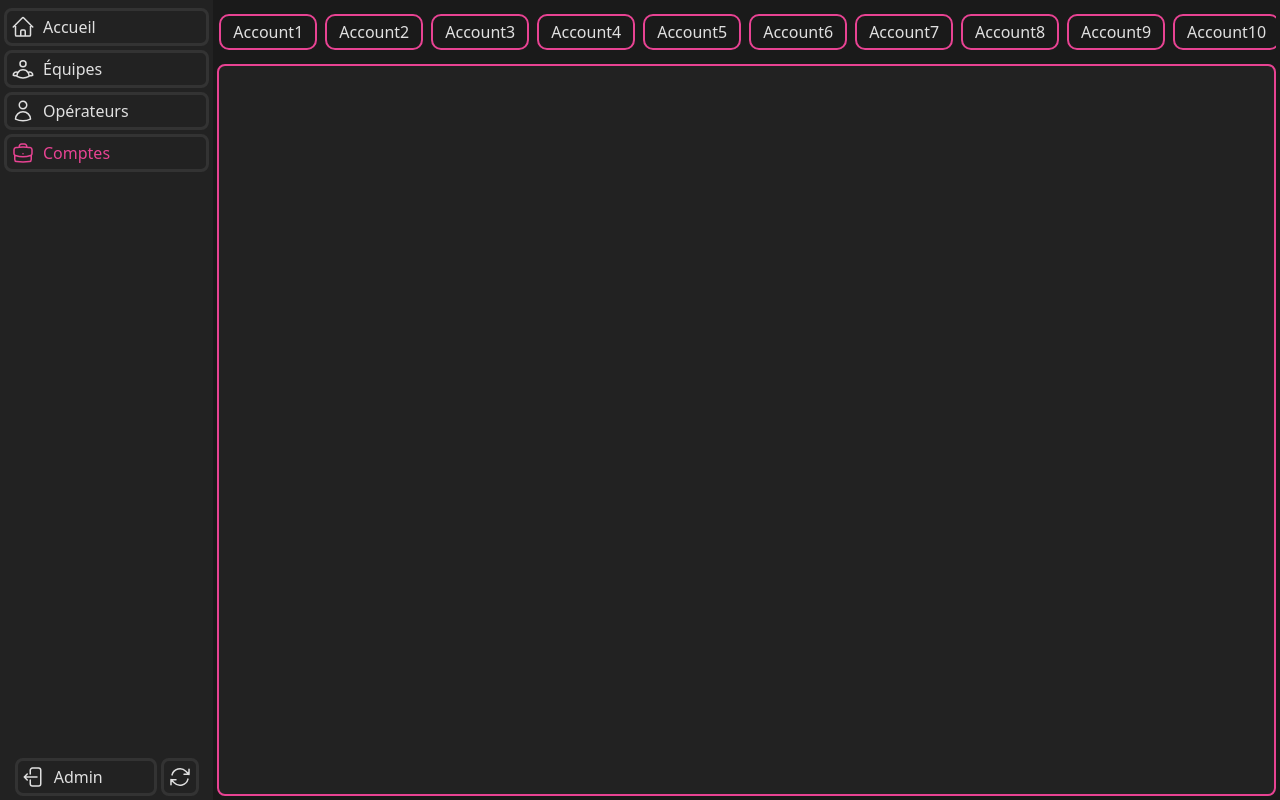
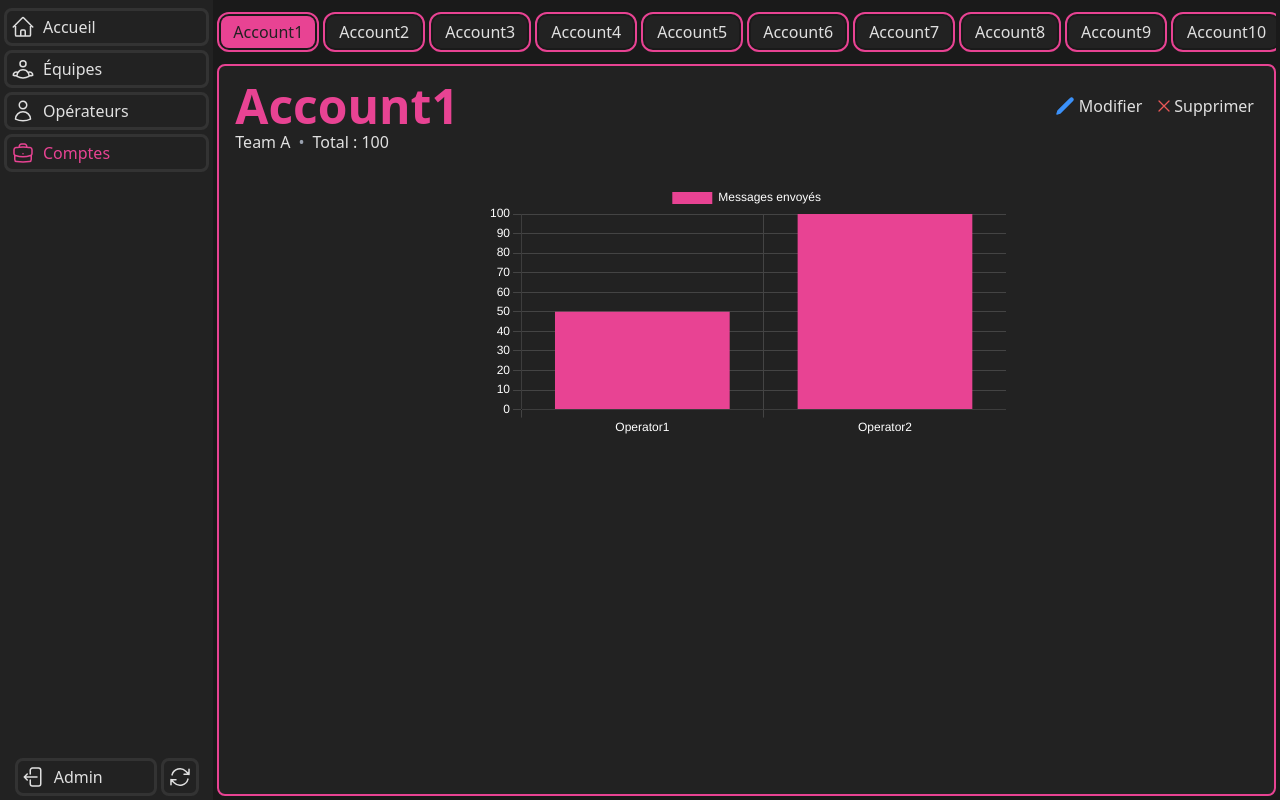
Before and after one commit to wallcreation/OPS-Front, a Vue app: page /admin/accounts in a window 1280 px wide. Built offline with nearby package versions, Linux system fonts and the light colour scheme.

Commit message:
feat: add AccountChart component and integrate with AccountInfo for visualizing account statistics

```diff
--- a/package.json
+++ b/package.json
@@ -12,9 +12,11 @@
   "dependencies": {
     "@tailwindcss/vite": "^4.1.8",
     "axios": "^1.9.0",
+    "chart.js": "^4.5.0",
     "tailwindcss": "^4.1.8",
     "vue": "^3.5.13",
     "vue-cal": "^4.10.2",
+    "vue-chartjs": "^5.3.2",
     "vue-router": "^4.5.0"
   },
   "devDependencies": {
--- /dev/null
+++ b/src/components/AccountChart.vue
@@ -0,0 +1,64 @@
+<script setup>
+import { Bar } from 'vue-chartjs'
+import {
+  Chart as ChartJS,
+  Title,
+  Tooltip,
+  Legend,
+  BarElement,
+  CategoryScale,
+  LinearScale,
+} from 'chart.js'
+
+ChartJS.register(Title, Tooltip, Legend, BarElement, CategoryScale, LinearScale)
+
+const props = defineProps({
+  account: {
+    type: Object,
+    required: true,
+  },
+})
+
+// Extraire les données
+const operatorNames = props.account.stats.op.map(op => op.name)
+const operatorAmounts = props.account.stats.op.map(op => op.amount)
+
+const chartData = {
+  labels: operatorNames,
+  datasets: [
+    {
+      label: 'Messages envoyés',
+      backgroundColor: '#E84393',
+      data: operatorAmounts,
+    },
+  ],
+}
+
+const chartOptions = {
+  responsive: true,
+  maintainAspectRatio: false,
+  plugins: {
+    legend: {
+      labels: {
+        color: '#fff',
+      },
+    },
+  },
+  scales: {
+    x: {
+      ticks: { color: '#fff' },
+      grid: { color: '#444' },
+    },
+    y: {
+      ticks: { color: '#fff' },
+      grid: { color: '#444' },
+    },
+  },
+}
+</script>
+
+<template>
+  <div class="h-64 w-1/2 mx-auto mt-5">
+    <Bar :data="chartData" :options="chartOptions" />
+  </div>
+</template>
--- a/src/components/AccountInfo.vue
+++ b/src/components/AccountInfo.vue
@@ -0,0 +1,58 @@
+<script setup>
+import AccountChart from '@/components/AccountChart.vue'
+const props = defineProps({
+  account: {
+    type: Object,
+    required: true,
+  },
+})
+</script>
+<template>
+  <div class="p-2">
+    <div class="flex items-center justify-between">
+      <h1 class="text-5xl font-bold text-[#E84393]">{{ account.name }}</h1>
+      <div class="flex gap-1">
+        <button
+          class="flex items-center justify-center p-1 hover:border-b-2 hover:border-[#3B91F9]"
+        >
+          <svg
+            xmlns="http://www.w3.org/2000/svg"
+            fill="none"
+            viewBox="0 0 24 24"
+            stroke-width="1.5"
+            stroke="currentColor"
+            class="size-5 text-[#3B91F9] fill-current mx-auto"
+          >
+            <path
+              stroke-linecap="round"
+              stroke-linejoin="round"
+              d="m16.862 4.487 1.687-1.688a1.875 1.875 0 1 1 2.652 2.652L6.832 19.82a4.5 4.5 0 0 1-1.897 1.13l-2.685.8.8-2.685a4.5 4.5 0 0 1 1.13-1.897L16.863 4.487Zm0 0L19.5 7.125"
+            />
+          </svg>
+          <span class="md:inline hidden ms-1">Modifier</span>
+        </button>
+        <button
+          class="flex items-center justify-center p-1 hover:border-b-2 hover:border-[#EB5757]"
+        >
+          <svg
+            xmlns="http://www.w3.org/2000/svg"
+            fill="none"
+            viewBox="0 0 24 24"
+            stroke-width="1.5"
+            stroke="currentColor"
+            class="size-5 text-[#EB5757] fill-current mx-auto"
+          >
+            <path stroke-linecap="round" stroke-linejoin="round" d="M6 18 18 6M6 6l12 12" />
+          </svg>
+          <span class="md:inline hidden">Supprimer</span>
+        </button>
+      </div>
+    </div>
+    <p class="inline">{{ account.team }}</p>
+    <p class="inline"><span class="mx-2 text-gray-400">•</span></p>
+    <p class="inline">Total : {{ account.stats.total }}</p>
+  </div>
+  <div>
+    <AccountChart :account="account" />
+  </div>
+</template>
--- a/src/views/AdminAccountView.vue
+++ b/src/views/AdminAccountView.vue
@@ -1,6 +1,7 @@
 <script setup>
+import AccountInfo from '@/components/AccountInfo.vue'
 import { ref } from 'vue'
-// account = { id, name, team, stats: {total: int, op:[{name, amount}, {name, amount}]} }
+// account = { id, name, team, stats: {total: int, op:[{id, name, amount}, {name, amount}]} }
 const accounts = ref([
   {
     id: 1,
@@ -9,8 +10,8 @@ const accounts = ref([
     stats: {
       total: 100,
       op: [
-        { name: 'Operator1', amount: 50 },
-        { name: 'Operator2', amount: 50 },
+        { id: 1, name: 'Operator1', amount: 50 },
+        { id: 2, name: 'Operator2', amount: 100 },
       ],
     },
   },
@@ -21,8 +22,8 @@ const accounts = ref([
     stats: {
       total: 200,
       op: [
-        { name: 'Operator3', amount: 100 },
-        { name: 'Operator4', amount: 100 },
+        { id: 1, name: 'Operator3', amount: 100 },
+        { id: 2, name: 'Operator4', amount: 100 },
       ],
     },
   },
@@ -33,8 +34,8 @@ const accounts = ref([
     stats: {
       total: 150,
       op: [
-        { name: 'Operator5', amount: 75 },
-        { name: 'Operator6', amount: 75 },
+        { id: 1, name: 'Operator5', amount: 75 },
+        { id: 2, name: 'Operator6', amount: 75 },
       ],
     },
   },
@@ -45,8 +46,8 @@ const accounts = ref([
     stats: {
       total: 250,
       op: [
-        { name: 'Operator7', amount: 125 },
-        { name: 'Operator8', amount: 125 },
+        { id: 1, name: 'Operator7', amount: 125 },
+        { id: 2, name: 'Operator8', amount: 125 },
       ],
     },
   },
@@ -57,8 +58,8 @@ const accounts = ref([
     stats: {
       total: 300,
       op: [
-        { name: 'Operator9', amount: 150 },
-        { name: 'Operator10', amount: 150 },
+        { id: 1, name: 'Operator9', amount: 150 },
+        { id: 2, name: 'Operator10', amount: 150 },
       ],
     },
   },
@@ -69,8 +70,8 @@ const accounts = ref([
     stats: {
       total: 350,
       op: [
-        { name: 'Operator11', amount: 175 },
-        { name: 'Operator12', amount: 175 },
+        { id: 1, name: 'Operator11', amount: 175 },
+        { id: 2, name: 'Operator12', amount: 175 },
       ],
     },
   },
@@ -81,8 +82,8 @@ const accounts = ref([
     stats: {
       total: 400,
       op: [
-        { name: 'Operator13', amount: 200 },
-        { name: 'Operator14', amount: 200 },
+        { id: 1, name: 'Operator13', amount: 200 },
+        { id: 2, name: 'Operator14', amount: 200 },
       ],
     },
   },
@@ -93,8 +94,8 @@ const accounts = ref([
     stats: {
       total: 450,
       op: [
-        { name: 'Operator15', amount: 225 },
-        { name: 'Operator16', amount: 225 },
+        { id: 1, name: 'Operator15', amount: 225 },
+        { id: 2, name: 'Operator16', amount: 225 },
       ],
     },
   },
@@ -105,8 +106,8 @@ const accounts = ref([
     stats: {
       total: 500,
       op: [
-        { name: 'Operator17', amount: 250 },
-        { name: 'Operator18', amount: 250 },
+        { id: 1, name: 'Operator17', amount: 250 },
+        { id: 2, name: 'Operator18', amount: 250 },
       ],
     },
   },
@@ -117,20 +118,23 @@ const accounts = ref([
     stats: {
       total: 550,
       op: [
-        { name: 'Operator19', amount: 275 },
-        { name: 'Operator20', amount: 275 },
+        { id: 1, name: 'Operator19', amount: 275 },
+        { id: 2, name: 'Operator20', amount: 275 },
       ],
     },
   },
 ])
+const currentAccount = ref(accounts.value[0])
 </script>
 <template>
   <main class="flex flex-col h-full">
     <div class="min-h-[3.5rem] flex items-center gap-3 p-1 mb-1 overflow-x-auto">
-      <div v-for="account in accounts" :key="account.id" class="py-1 px-3 text-nowrap outline-2 outline-[#E84393] rounded-lg">
+      <div v-for="account in accounts" :key="account.id" class="py-1 px-3 text-nowrap outline-2 outline-offset-2 outline-[#E84393] rounded-lg" :class="[ currentAccount.id === account.id ? 'bg-[#E84393] text-[#222222] text-bold' : 'bg-[#222222]']" @click="currentAccount = account">
         <h1>{{ account.name }}</h1>
       </div>
     </div>
-    <div class="flex-1 bg-[#222222] border-2 border-[#E84393] rounded-lg gap-2 p-2 overflow-y-auto h-full p-1"></div>
+    <div class="flex-1 bg-[#222222] border-2 border-[#E84393] rounded-lg gap-2 p-2 overflow-y-auto h-full p-1">
+      <AccountInfo :account="currentAccount" />
+    </div>
   </main>
 </template>
```
Also changed, not shown: 1 other file (tests, documents, lock files or other folders).
